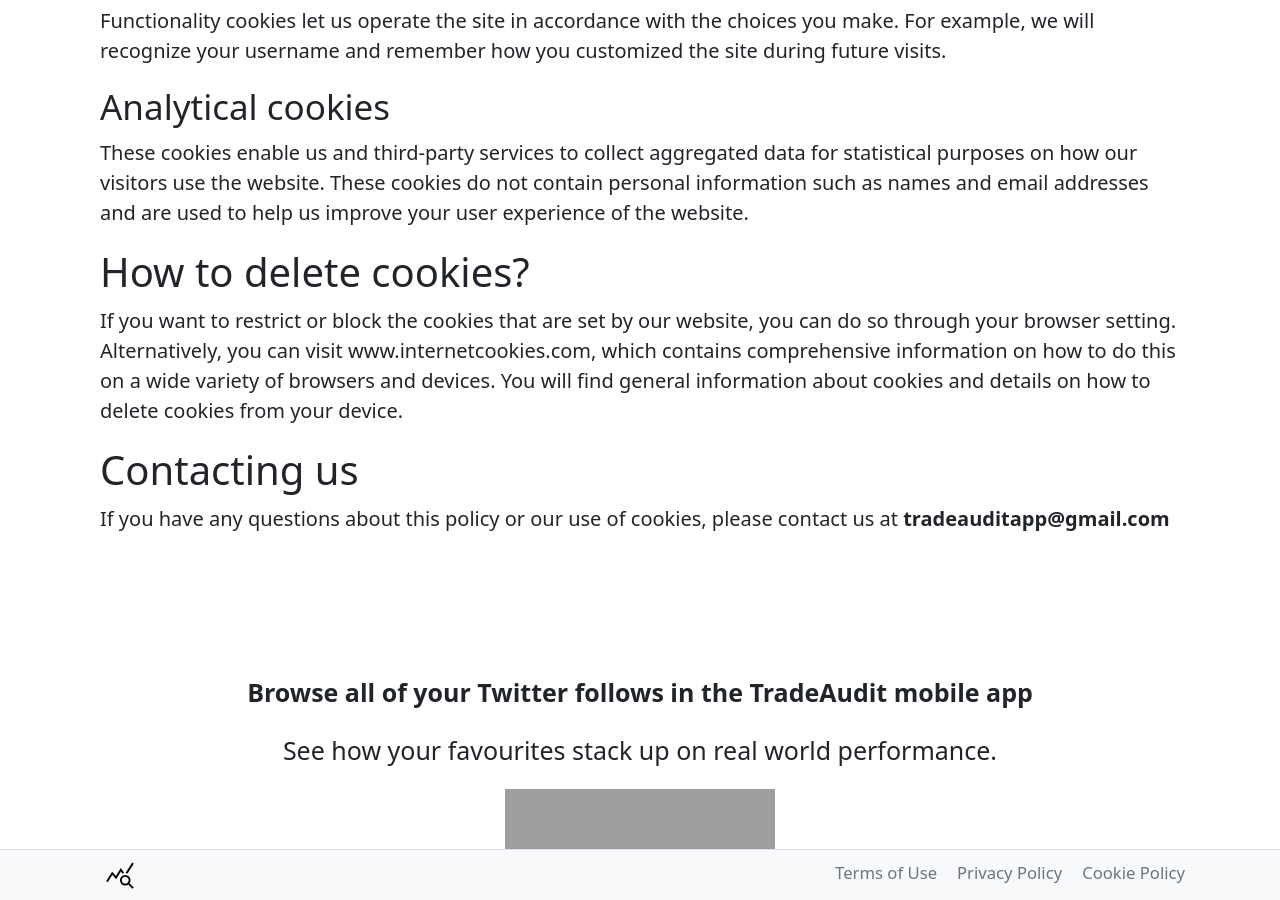
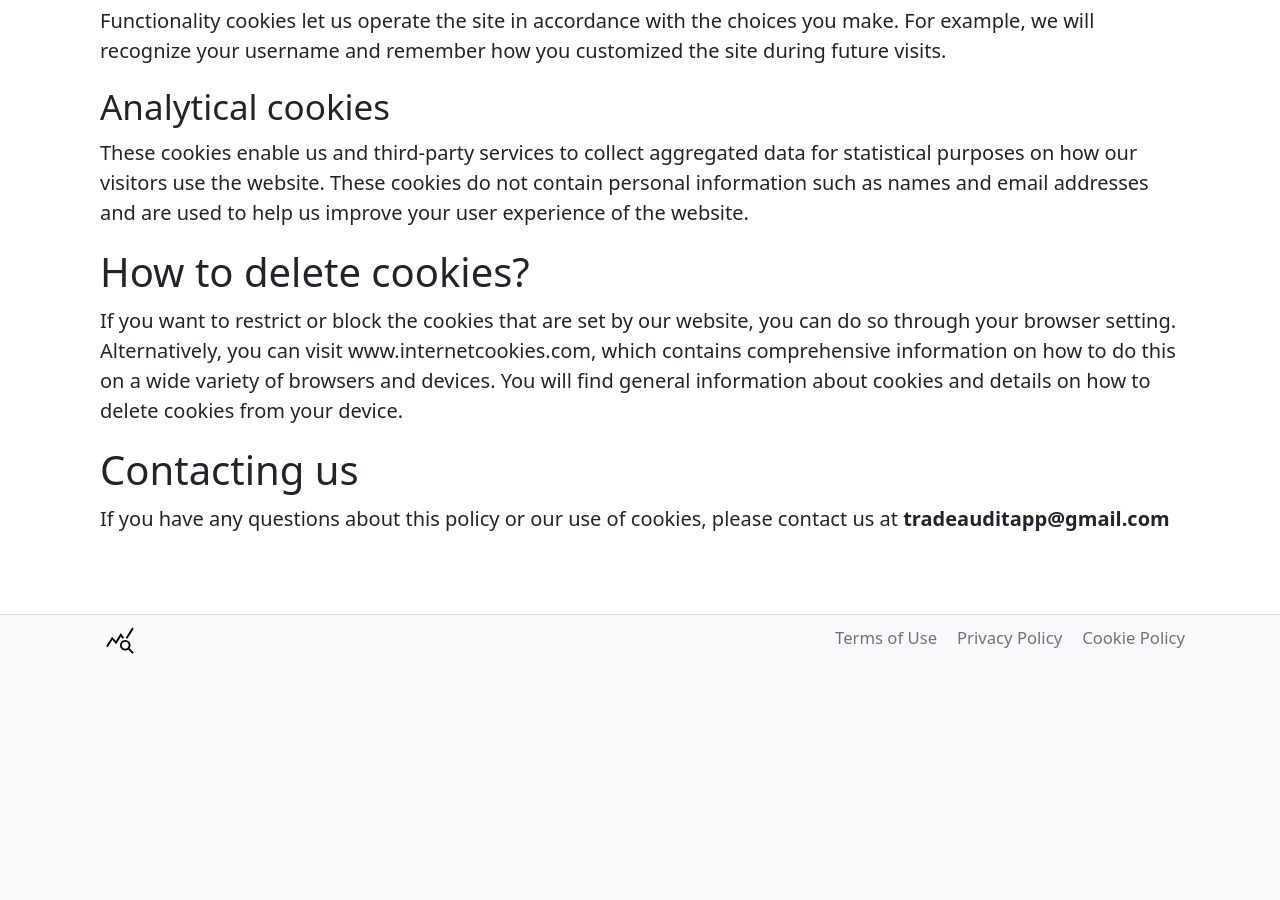
Before and after one commit to stevenrskelton/tradeaudit.app, a Jekyll site: the page built from cookie-policy.md, in a window 1280 px wide and 900 px high, scrolled down 740 px. Built offline with Jekyll 4.4.1, drawn with Linux system fonts in a browser that asks for light colours; after the commit the page ends 1405 px from its top, so only the background shows below that; grey boxes are pictures that could not be loaded.

Commit message:
Update empty.html

```diff
--- a/_layouts/empty.html
+++ b/_layouts/empty.html
@@ -27,25 +27,11 @@
   </header>
 
   <main class="bg-body" style="flex-grow:1;display: flex;flex-direction: column;">
+    <div class="container-xl g-5 my-5 flex-shrink-0">
 
-    <div class="container-xl g-5 my-5 flex-shrink-0">
-    {{ content }}
+        {{ content }}
+
     </div>
-
-    <div style="flex-grow:1;display: inline-flex;align-self: stretch;">
-      <span class="lead" style="text-align:center;text-justify:inter-word;margin:auto">
-          <p class="mt-5 fw-bold">
-            Browse all of your Twitter follows in the TradeAudit mobile app
-          </p>
-          <p>
-            See how your favourites stack up on real world performance.
-          </p>
-          <div class="text-center">
-            <img alt="Get it on Google Play" id="logo-img" src="https://play.google.com/intl/en_us/badges/static/images/badges/en_badge_web_generic.png" height="60px">
-          </div>
-      </span>
-    </div>
-
   </main>
 
   <footer class="border-top footer mt-auto" style="font-size:smaller">
```
